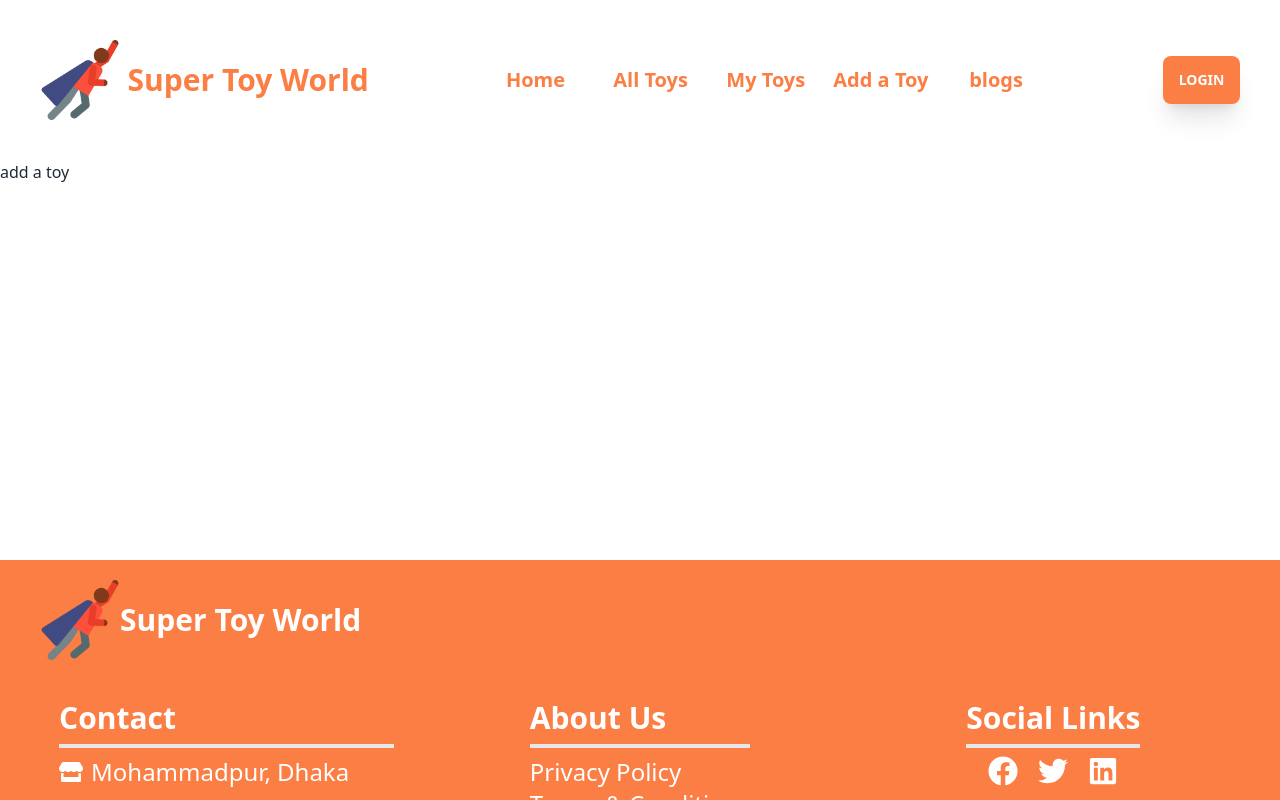
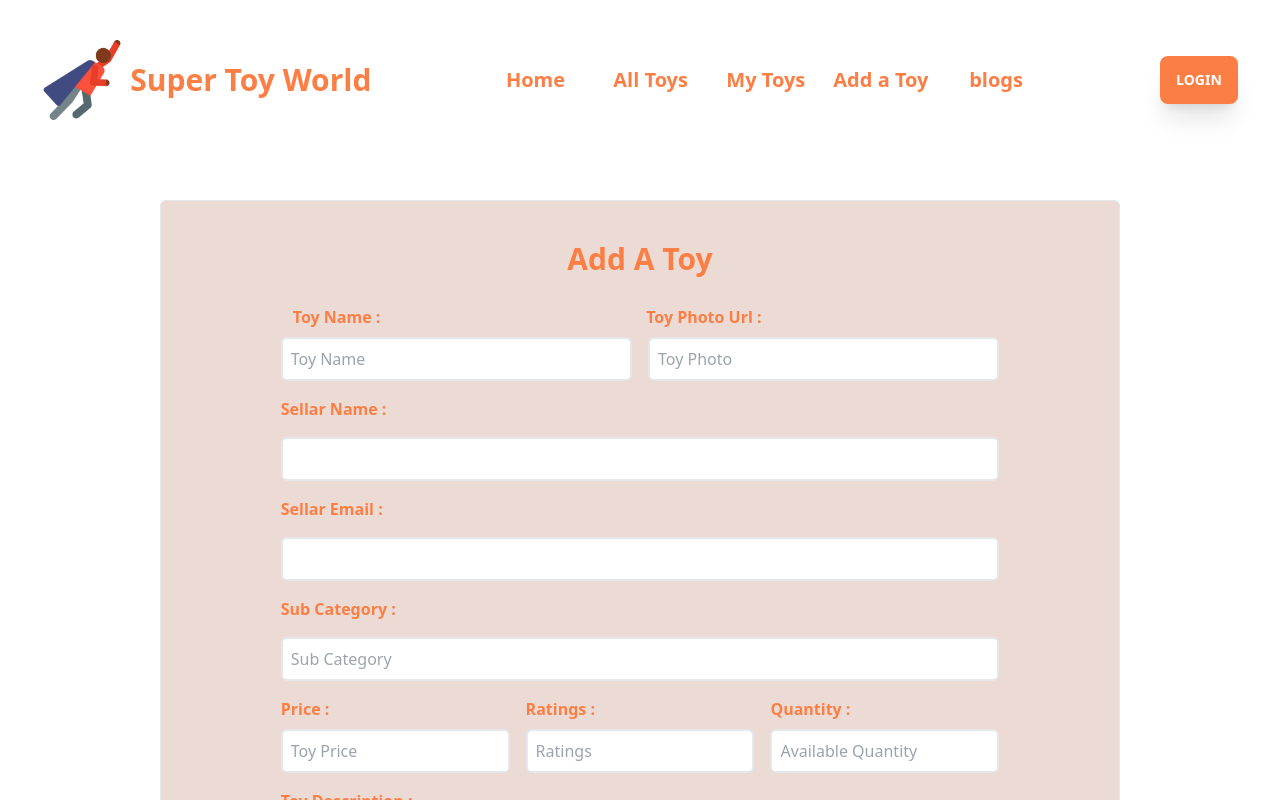
Before and after one commit to Sohan-R30/super-toy-world, a React (Vite) app: page /add-toy in a window 1280 px wide. Shown: the top 800 px of the page. Built offline with nearby package versions, Linux system fonts and the light colour scheme; no server answers.

Commit message:
create add toy component with responsive

```diff
--- a/src/componennts/shared/Error/Error.jsx
+++ b/src/componennts/shared/Error/Error.jsx
@@ -1,6 +1,8 @@
 import { Link } from "react-router-dom";
 import error from "/404.jpg"
+import titleChange from "../titleChange";
 const Error = () => {
+    titleChange("Error");
     return (
         <div className="flex flex-col items-center my-10">
             <img src={error} alt="error" />
--- a/src/componennts/shared/Header.jsx
+++ b/src/componennts/shared/Header.jsx
@@ -17,7 +17,7 @@ const Header = () => {
             })
     }
     return (
-        <div className="flex justify-between flex-wrap items-center gap-10 my-10">
+        <div className="flex justify-between flex-wrap items-center gap-10 my-10 mx-1">
             <div className="flex justify-center items-center gap-2 mx-auto">
                 <img className="w-20" src={logo} alt="logo" />
                 <Link to="/" className="text-3xl font-bold text-primaryColor">Super Toy World</Link>
@@ -26,11 +26,11 @@ const Header = () => {
                 <p onClick={() => setHiddenNav(!hiddenNav)}><FaBars /></p>
             </div>
             <div className={`${hiddenNav ? "hidden" : "grid"} " text-center mx-auto grid-cols-1 sm:grid sm:grid-cols-5 gap-5 text-xl font-bold text-primaryColor w-full sm:w-auto "`}>
-                <Link to="/" className="">Home</Link>
-                <Link to="all-toys" className="">All Toys</Link>
-                <Link to="my-toys" className="">My Toys</Link>
-                <Link to="add-toy" className="">Add a Toy</Link>
-                <Link to="blogs" className="">blogs</Link>
+                <Link onClick={() => setHiddenNav(!hiddenNav)} to="/" className="">Home</Link>
+                <Link onClick={() => setHiddenNav(!hiddenNav)} to="all-toys" className="">All Toys</Link>
+                <Link onClick={() => setHiddenNav(!hiddenNav)} to="my-toys" className="">My Toys</Link>
+                <Link onClick={() => setHiddenNav(!hiddenNav)} to="add-toy" className="">Add a Toy</Link>
+                <Link onClick={() => setHiddenNav(!hiddenNav)} to="blogs" className="">blogs</Link>
             </div>
             <div className="text-center mx-auto">
                 {
@@ -52,7 +52,6 @@ const Header = () => {
                             <button className="btn bg-primaryColor hover:bg-[#d74c0b] border-none shadow-xl">Login</button>
                         </Link>
                     )
-
                 }
             </div>
         </div >
--- a/src/componennts/shared/titleChange.js
+++ b/src/componennts/shared/titleChange.js
@@ -1,6 +1,6 @@
 const titleChange = (title) => {
     return (
-        document.title = title
+        document.title = `Super Car World |  ${title}`
     )
 }
 export default titleChange;
--- /dev/null
+++ b/src/pages/AddToy/AddToy.jsx
@@ -0,0 +1,79 @@
+import { useContext, useState } from "react";
+import titleChange from "../../componennts/shared/titleChange";
+import { useForm } from "react-hook-form";
+import { AuthContext } from "../../contexts/AuthProvider";
+
+
+const AddToy = () => {
+    const [error, setError] = useState("");
+
+    const { user } = useContext(AuthContext)
+
+    const { register, handleSubmit, formState: { errors } } = useForm();
+
+    const handleAddToy = data => {
+        console.log(data);
+        setError("");
+
+    };
+    titleChange("Add Toy")
+    return (
+        <div className="mx-5 sm:mx-auto text-center flex flex-col justify-center sm:w-2/4 md:w-9/12 border my-20 bg-[#ecdbd4] rounded-md">
+            <form onSubmit={handleSubmit(handleAddToy)} className="flex flex-col gap-5 py-10 w-full justify-center">
+                <h2 className="mx-auto text-3xl text-primaryColor font-extrabold pb-2">Add A Toy</h2>
+                {/* register your input into the hook by invoking the "register" function */}
+                <div className="w-full flex flex-col gap-2 ">
+                    <div className="">
+                        <div className="w-9/12 hidden md:flex md:mb-2 gap-4">
+                            <label htmlFor="subCategory" className="w-2/4 text-primaryColor font-bold">Toy Name :</label>
+                            <label htmlFor="subCategory" className="w-2/4 text-primaryColor font-bold">Toy Photo Url :</label>
+                        </div>
+                        <div className="flex flex-col md:flex-row w-9/12 mx-auto gap-4">
+                            <input type="text" placeholder="Toy Name" {...register("toyName")} className="border-2 mx-auto outline-primaryColor p-2 w-full md:w-2/4  rounded-md" required />
+                            <input type="url" placeholder="Toy Photo" {...register("toyPhoto")} className="border-2 mx-auto outline-primaryColor p-2 w-full md:w-2/4  rounded-md" required />
+                        </div>
+                    </div>
+
+                    <label htmlFor="sellarName" className="hidden md:block md:my-2 w-9/12 mx-auto text-start text-primaryColor font-bold">Sellar Name :</label>
+                    <input type="text" defaultValue={user?.displayName} {...register("sellarName")} className="border-2 outline-primaryColor p-2 w-9/12 mx-auto rounded-md" readOnly />
+
+                    <label htmlFor="sellarEmail" className="hidden md:block my-2 w-9/12 mx-auto text-start text-primaryColor font-bold">Sellar Email :</label>
+                    <input type="text" defaultValue={user?.email} {...register("sellarEmail")} className="border-2 outline-primaryColor p-2 w-9/12 mx-auto rounded-md" readOnly />
+
+                    <label htmlFor="subCategory" className="hidden md:block my-2 w-9/12 mx-auto text-start text-primaryColor font-bold">Sub Category :</label>
+                    <input type="text" placeholder="Sub Category" {...register("subCategory")} className="border-2 outline-primaryColor p-2 w-9/12 mx-auto rounded-md" required />
+
+                    <div className="">
+                        <div className="w-9/12 hidden md:flex gap-4 md:my-2 mx-auto">
+                            <label htmlFor="subCategory" className="w-2/4 text-justify text-primaryColor font-bold">Price :</label>
+                            <label htmlFor="subCategory" className="w-2/4 text-justify text-primaryColor font-bold">Ratings :</label>
+                            <label htmlFor="subCategory" className="w-2/4 text-justify text-primaryColor font-bold">Quantity :</label>
+                        </div>
+                        <div className="flex flex-col md:flex-row gap-4 w-9/12 mx-auto">
+                            <input type="text" placeholder="Toy Price" {...register("price")} className="border-2 outline-primaryColor p-2 w-full md:w-2/4  rounded-md" required />
+                            <input type="text" placeholder="Ratings" {...register("ratings")} className="border-2 outline-primaryColor p-2 w-full md:w-2/4  rounded-md" required />
+                            <input type="text" placeholder="Available Quantity" {...register("quantity")} className="border-2 outline-primaryColor p-2 w-full md:w-2/4  rounded-md" required />
+                        </div>
+                    </div>
+
+                    <label htmlFor="description" className="hidden md:block my-2 w-9/12 mx-auto text-start text-primaryColor font-bold">Toy Description :</label>
+                    <textarea rows={10} className="w-9/12  mx-auto rounded-md outline-primaryColor px-2" {...register("description")} placeholder="Description" required></textarea>
+                </div>
+                {
+                    error && (
+                        <p className="text-danger">{error}</p>
+                    )
+                }
+
+                {/* include validation with required or other standard HTML validation rules */}
+                {/* <input {...register("exampleRequired", { required: true })} /> */}
+                {/* errors will return when field validation fails  */}
+                {errors.exampleRequired && <span>This field is required</span>}
+
+                <input type="submit" value="Add Toy" className="btn  bg-primaryColor hover:bg-[#d74c0b] border-none  text-white font-bold w-9/12 mx-auto" />
+            </form>
+        </div>
+    );
+};
+
+export default AddToy;
--- a/src/pages/Blog/Blog.jsx
+++ b/src/pages/Blog/Blog.jsx
@@ -1,5 +1,7 @@
+import titleChange from "../../componennts/shared/titleChange";
 
 const Blog = () => {
+    titleChange("Blogs");
     return (
         <div className="my-10">
             <p className="text-2xl pt-3">1. What is an access token and refresh token? How do they work and where should we store them on the client-side?</p>
--- a/src/pages/Home/Home.jsx
+++ b/src/pages/Home/Home.jsx
@@ -1,6 +1,8 @@
+import titleChange from "../../componennts/shared/titleChange";
 
 
 const Home = () => {
+    titleChange("Home");
     return (
         <div>
             <h2>hiii</h2>
--- a/src/pages/Login/Login.jsx
+++ b/src/pages/Login/Login.jsx
@@ -2,11 +2,15 @@ import { useContext, useState } from "react";
 import { useForm } from "react-hook-form";
 import { Link } from "react-router-dom";
 import { AuthContext } from "../../contexts/AuthProvider";
+import titleChange from "../../componennts/shared/titleChange";
 
 const Login = () => {
     const [error, setError] = useState("");
     const {signInUser,googleSignInUser} = useContext(AuthContext)
     const { register, handleSubmit, formState: { errors } } = useForm();
+
+    titleChange("Login");
+
     const onSubmit = data => {
         console.log(data);
         setError("");
--- a/src/pages/Login/Registration.jsx
+++ b/src/pages/Login/Registration.jsx
@@ -3,6 +3,7 @@ import { useForm } from "react-hook-form";
 import { Link } from "react-router-dom";
 import { AuthContext } from "../../contexts/AuthProvider";
 import { updateProfile } from "firebase/auth";
+import titleChange from "../../componennts/shared/titleChange";
 
 
 const Registration = () => {
@@ -11,6 +12,9 @@ const Registration = () => {
     const {createUser,auth} = useContext(AuthContext)
 
     const { register, handleSubmit, formState: { errors } } = useForm();
+
+    titleChange("Registration");
+
 
     const onSubmit = data => {
         console.log(data);
@@ -32,7 +36,7 @@ const Registration = () => {
             <form onSubmit={handleSubmit(onSubmit)} className="flex flex-col gap-5 py-10 w-full justify-center">
                 <h2 className="mx-auto text-2xl text-primaryColor font-extrabold pb-2">Register</h2>
                 {/* register your input into the hook by invoking the "register" function */}
-                <input type="text" placeholder="Your Name" {...register("name")} className="border-2 outline-primaryColor p-2 w-9/12 mx-auto rounded-md" required />
+                <input type="text" placeholder="Your Name" {...register("name")} className="border-2 outline-primaryColor p-2 w-9/12 mx-auto rounded-md"  />
                 <input type="email" placeholder="Your Email" {...register("email")} className="border-2 outline-primaryColor p-2 w-9/12 mx-auto rounded-md" required />
                 <input type="password" placeholder="Your Password" {...register("password")} className="border-2 outline-primaryColor p-2 w-9/12 mx-auto rounded-md" required />
                 <input type="url" placeholder="Your Photo" {...register("photo")} className="border-2 outline-primaryColor p-2 w-9/12 mx-auto rounded-md" required />
--- a/src/routes/Router.jsx
+++ b/src/routes/Router.jsx
@@ -5,6 +5,7 @@ import Home from "../pages/Home/Home";
 import Blog from "../pages/Blog/Blog";
 import Login from "../pages/Login/Login";
 import Registration from "../pages/Login/Registration";
+import AddToy from "../pages/AddToy/AddToy";
 
 
 const router = createBrowserRouter(
@@ -28,7 +29,7 @@ const router = createBrowserRouter(
                 },
                 {
                     path: "/add-toy",
-                    element: <h2>add a toy </h2>
+                    element: <AddToy></AddToy>
                 },
                 {
                     path: "/blogs",
```
